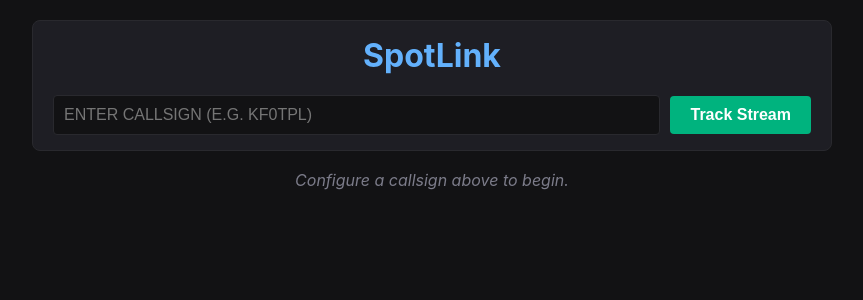
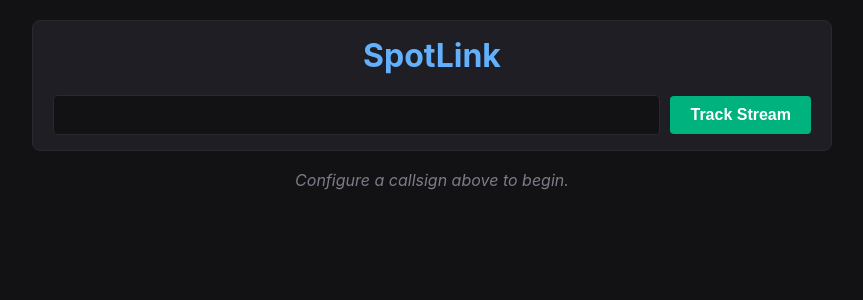
Before and after one commit to codanaut/spotlink, a SvelteKit app in the folder spotlink-desktop/: page / in a window 1280 px wide. Shown: the top 300 px of the page, without its empty margins (208-1071 px from the left). Built offline with nearby package versions, Linux system fonts and the light colour scheme.

Commit message:
removed input example txt

```diff
--- a/spotlink-desktop/src/routes/+page.svelte
+++ b/spotlink-desktop/src/routes/+page.svelte
@@ -127,7 +127,7 @@
       <div class="input-group">
         <input
           type="text"
-          placeholder="Enter Callsign (e.g. KF0TPL)"
+          placeholder=" "
           bind:value={targetCallsign}
           on:keydown={(e) => e.key === "Enter" && handleStartTracking()}
         />
```
